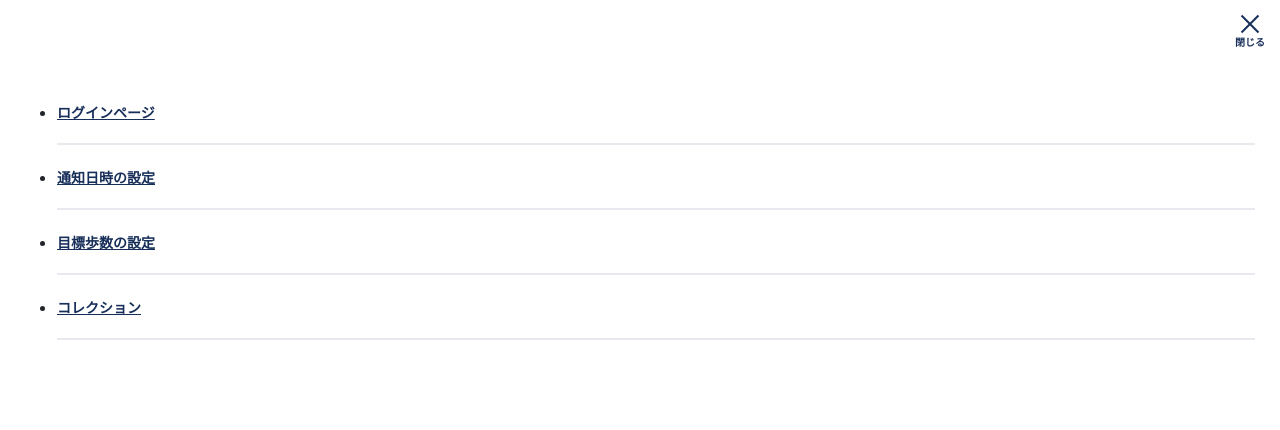
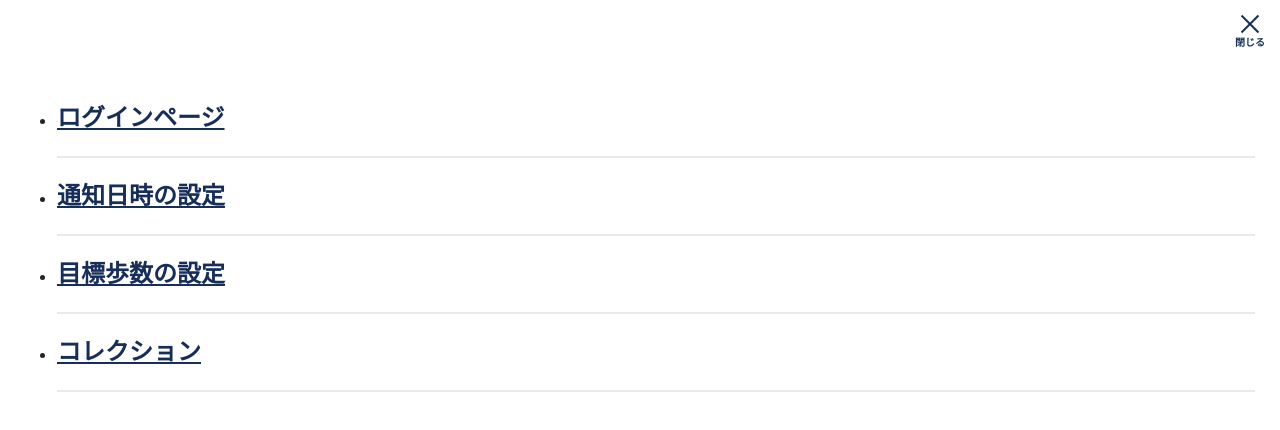
Before and after one commit to shoei03/nekoaruki-ver1, a website with bundled scripts: page public/index.html in a window 1280 px wide. Both pictures are taken after a click on the button 1250 px from the left and 30 px from the top of the page. Built offline with nearby package versions, Linux system fonts and the light colour scheme; no server answers.

Commit message:
メニューの文字を大きくした

```diff
--- a/public/styles/style.css
+++ b/public/styles/style.css
@@ -257,7 +257,7 @@ body {
   color: #172e59;
   font-weight: 900;
   transition: color 0.4s;
-  font-size: 0.875rem;
+  font-size: 1.5rem;
 }
 .global-navigation__link.-accordion {
   position: relative;
```
